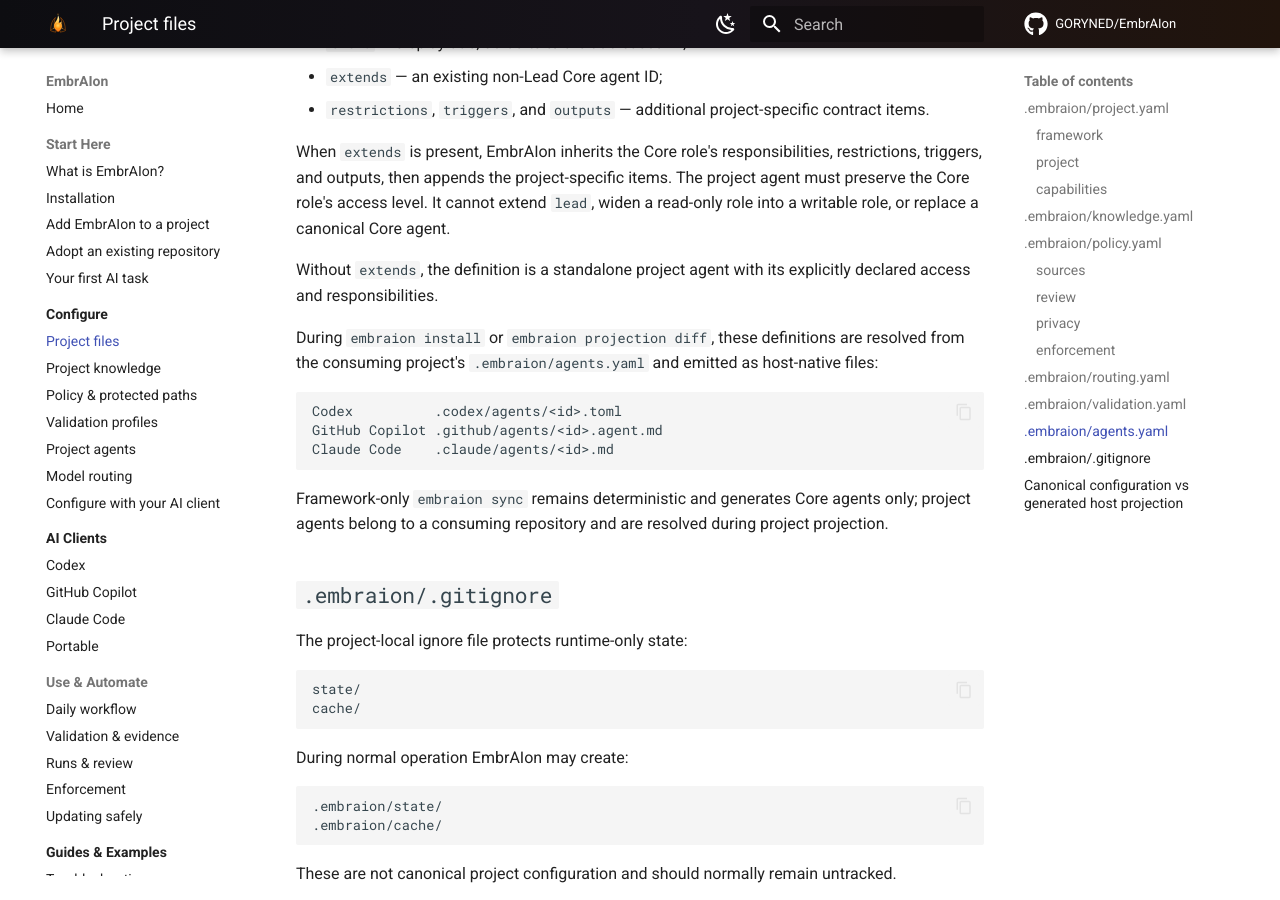
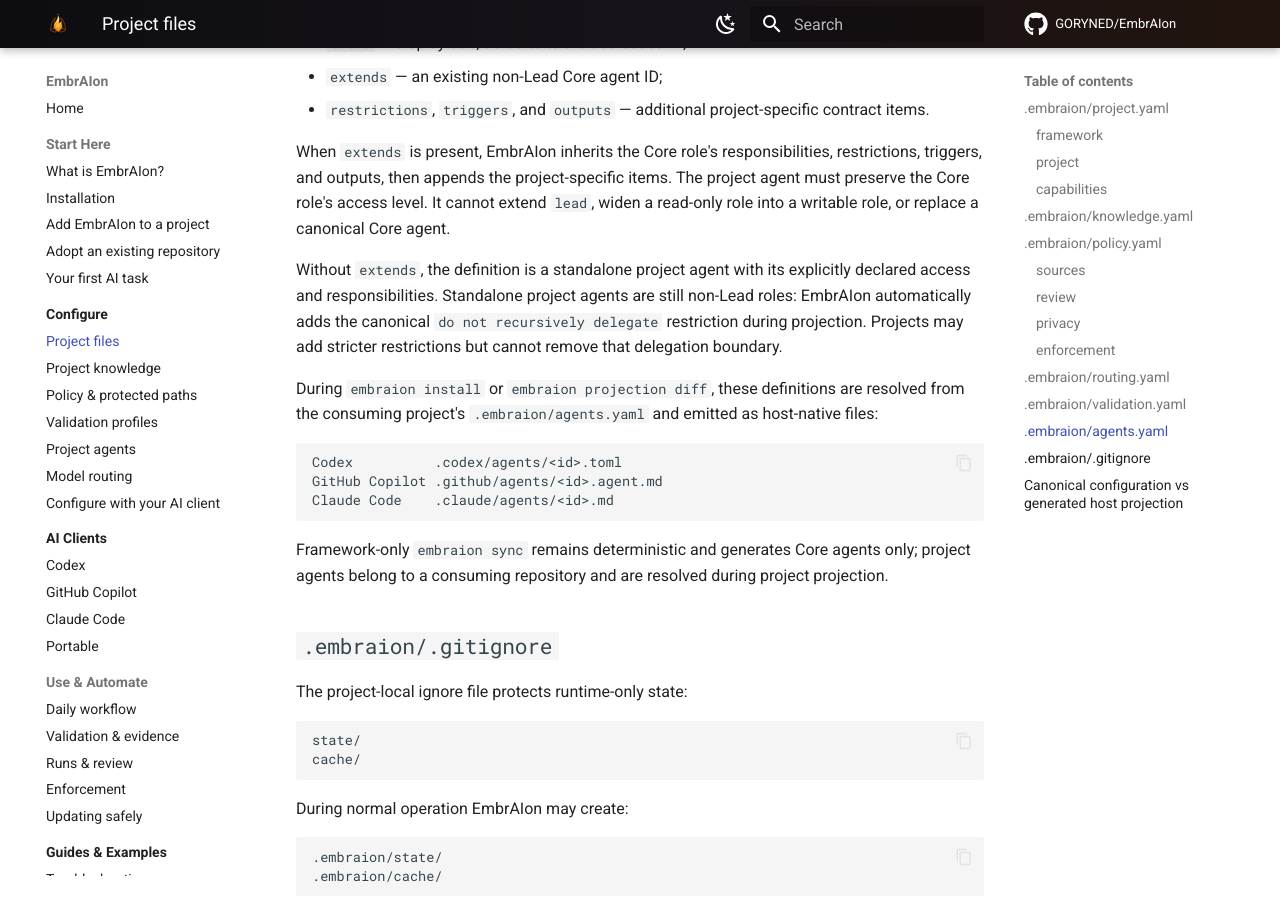
Before and after one commit to GORYNED/EmbrAIon, an MkDocs documentation site: the page built from docs/configuration/project-files.md, in a window 1280 px wide and 900 px high, scrolled down 6548 px. Built offline with MkDocs 1.6.1 and Material for MkDocs 9.7.7, drawn with Linux system fonts in a browser that asks for light colours; comment, search, counter and statistics services are not loaded.

Commit message:
Document standalone project-agent delegation guard

```diff
--- a/docs/configuration/project-files.md
+++ b/docs/configuration/project-files.md
@@ -285,7 +285,7 @@ Optional fields:
 
 When `extends` is present, EmbrAIon inherits the Core role's responsibilities, restrictions, triggers, and outputs, then appends the project-specific items. The project agent must preserve the Core role's access level. It cannot extend `lead`, widen a read-only role into a writable role, or replace a canonical Core agent.
 
-Without `extends`, the definition is a standalone project agent with its explicitly declared access and responsibilities.
+Without `extends`, the definition is a standalone project agent with its explicitly declared access and responsibilities. Standalone project agents are still non-Lead roles: EmbrAIon automatically adds the canonical `do not recursively delegate` restriction during projection. Projects may add stricter restrictions but cannot remove that delegation boundary.
 
 During `embraion install` or `embraion projection diff`, these definitions are resolved from the consuming project's `.embraion/agents.yaml` and emitted as host-native files:
 
```
